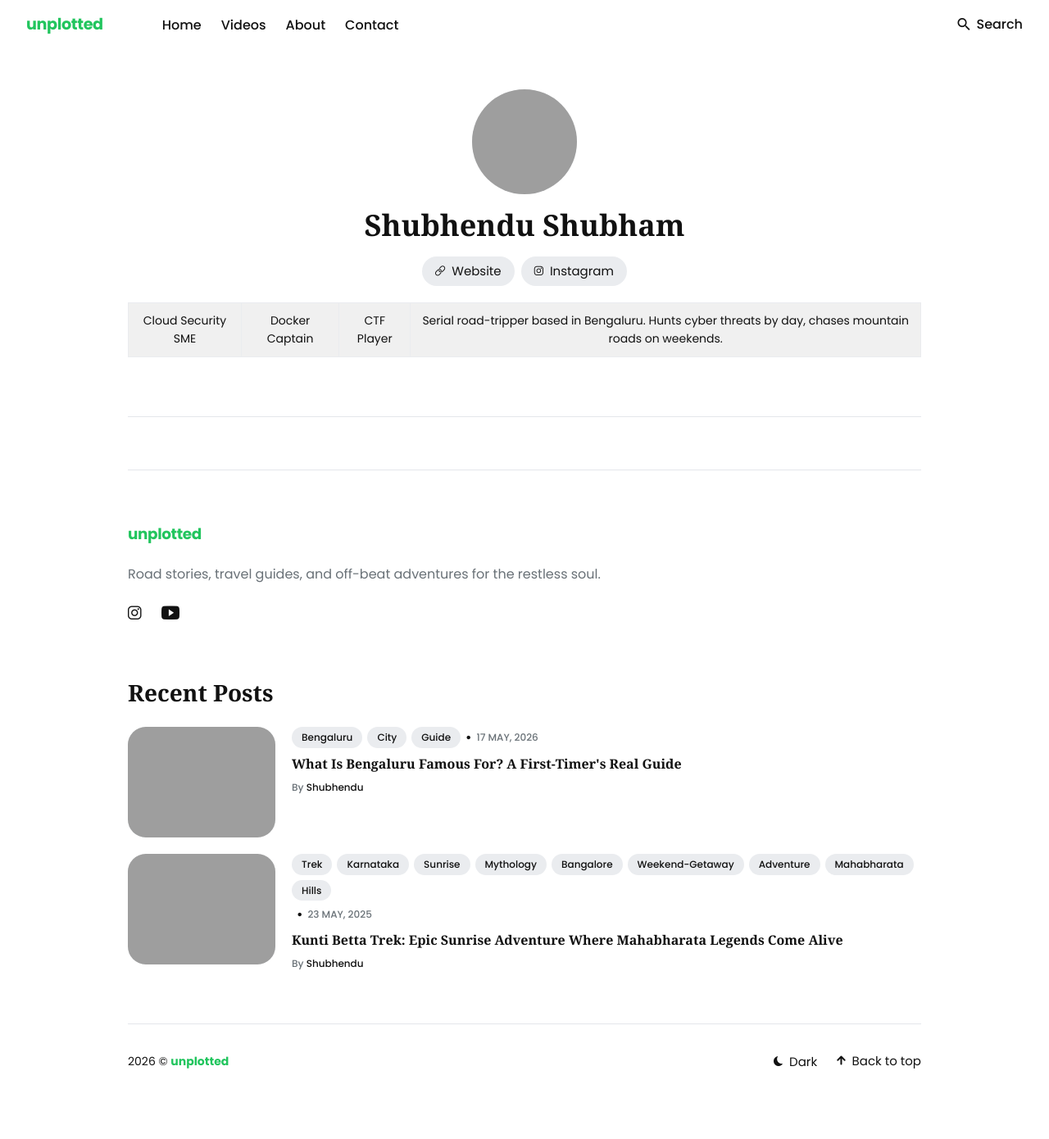
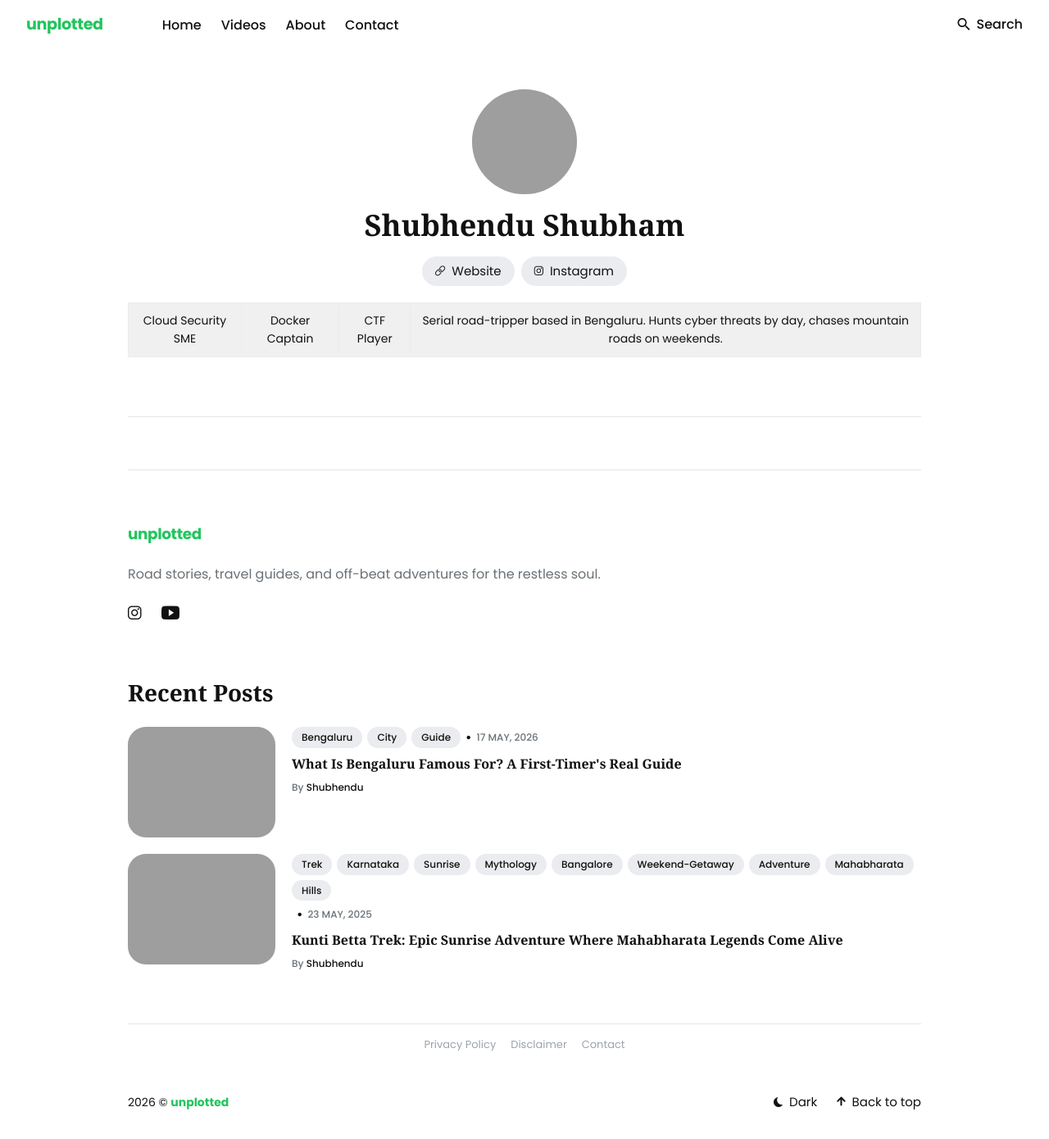
Before and after one commit to sivolko/highway, a Jekyll site: the page built from _authors/shubhendu-shubham.md, in a window 1280 px wide. Shown: the whole page at 82% size. Built offline with Jekyll 4.4.1, drawn with Linux system fonts in a browser that asks for light colours; before the commit the page ends 1340 px from its top, so only the background shows below that; grey boxes are pictures that could not be loaded.

Commit message:
feat: add Privacy Policy + Disclaimer + Contact legal links row to footer

```diff
--- a/_includes/footer.html
+++ b/_includes/footer.html
@@ -10,6 +10,12 @@
             {% include footer-widgets/widget-recent-posts.html %}
             {% include footer-widgets/widget-subscribe.html %}
           </div>
+        </div>
+
+        <div class="footer__legal" style="display:flex;justify-content:center;gap:18px;flex-wrap:wrap;padding:14px 0;border-top:1px solid rgba(255,255,255,0.08);font-size:13px;">
+          <a href="{{ '/privacy-policy/' | relative_url }}" style="color:#9ca3af;text-decoration:none;">Privacy Policy</a>
+          <a href="{{ '/disclaimer/' | relative_url }}" style="color:#9ca3af;text-decoration:none;">Disclaimer</a>
+          <a href="{{ '/contact/' | relative_url }}" style="color:#9ca3af;text-decoration:none;">Contact</a>
         </div>
 
         <div class="footer__info">
```
